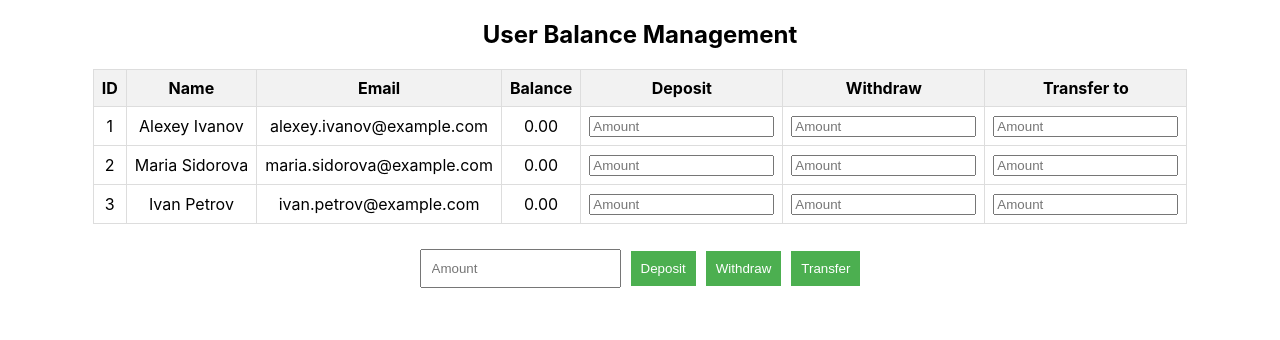
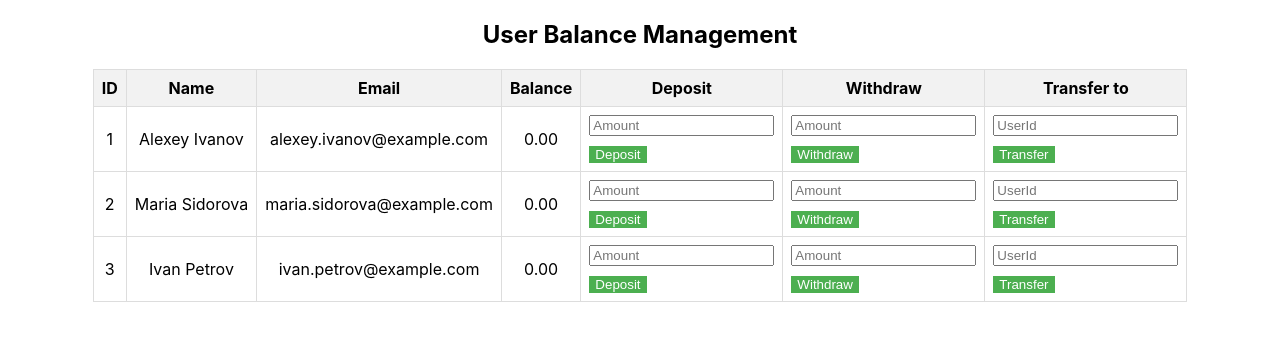
Before and after one commit to mayerprog/balance-manager-ui, a React (Create React App) app: page / in a window 1280 px wide. Shown: the top 340 px of the page. Built offline with nearby package versions, Linux system fonts and the light colour scheme.

Commit message:
style: update styles

```diff
--- a/src/App.css
+++ b/src/App.css
@@ -18,23 +18,20 @@
   background-color: #f2f2f2;
 }
 
-.action-form {
-  margin-top: 20px;
+.flex-container {
+  display: flex;
+  flex-direction: column;
+  align-items: flex-start;
 }
 
-.action-form input,
-.action-form button {
-  margin: 5px;
-  padding: 10px;
-}
-
-button {
+.flex-container button {
+  margin-top: 10px;
   background-color: #4CAF50;
   color: white;
   border: none;
   cursor: pointer;
 }
 
-button:hover {
+.flex-container button:hover {
   background-color: #45a049;
 }
--- a/src/App.js
+++ b/src/App.js
@@ -42,45 +42,48 @@ function App() {
               <td>{user.email}</td>
               <td>{"0.00"}</td>
               <td>
+                <div className="flex-container">
                   <input
                     type="number"
                     value={amount}
                     onChange={(e) => setAmount(e.target.value)}
                     placeholder="Amount"
                   />
+                  <button onClick={() => handleAction("Transfer")}>
+                    Deposit
+                  </button>
+                </div>
               </td>
               <td>
+                <div className="flex-container">
                   <input
                     type="number"
                     value={amount}
                     onChange={(e) => setAmount(e.target.value)}
                     placeholder="Amount"
                   />
+                  <button onClick={() => handleAction("Transfer")}>
+                    Withdraw
+                  </button>
+                </div>
               </td>
               <td>
+                <div className="flex-container">
                   <input
                     type="number"
-                  value={amount}
-                  onChange={(e) => setAmount(e.target.value)}
-                  placeholder="Amount"
+                    value={userId}
+                    onChange={(e) => setUserId(e.target.value)}
+                    placeholder="UserId"
                   />
+                  <button onClick={() => handleAction("Transfer")}>
+                    Transfer
+                  </button>
+                </div>
               </td>
             </tr>
           ))}
         </tbody>
       </table>
-
-      <div className="action-form">
-        <input
-          type="number"
-          value={amount}
-          onChange={(e) => setAmount(e.target.value)}
-          placeholder="Amount"
-        />
-        <button onClick={() => handleAction("Deposit")}>Deposit</button>
-        <button onClick={() => handleAction("Withdraw")}>Withdraw</button>
-        <button onClick={() => handleAction("Transfer")}>Transfer</button>
-      </div>
     </div>
   );
 }
```
Lines whose indentation alone changed are shown as unchanged.
